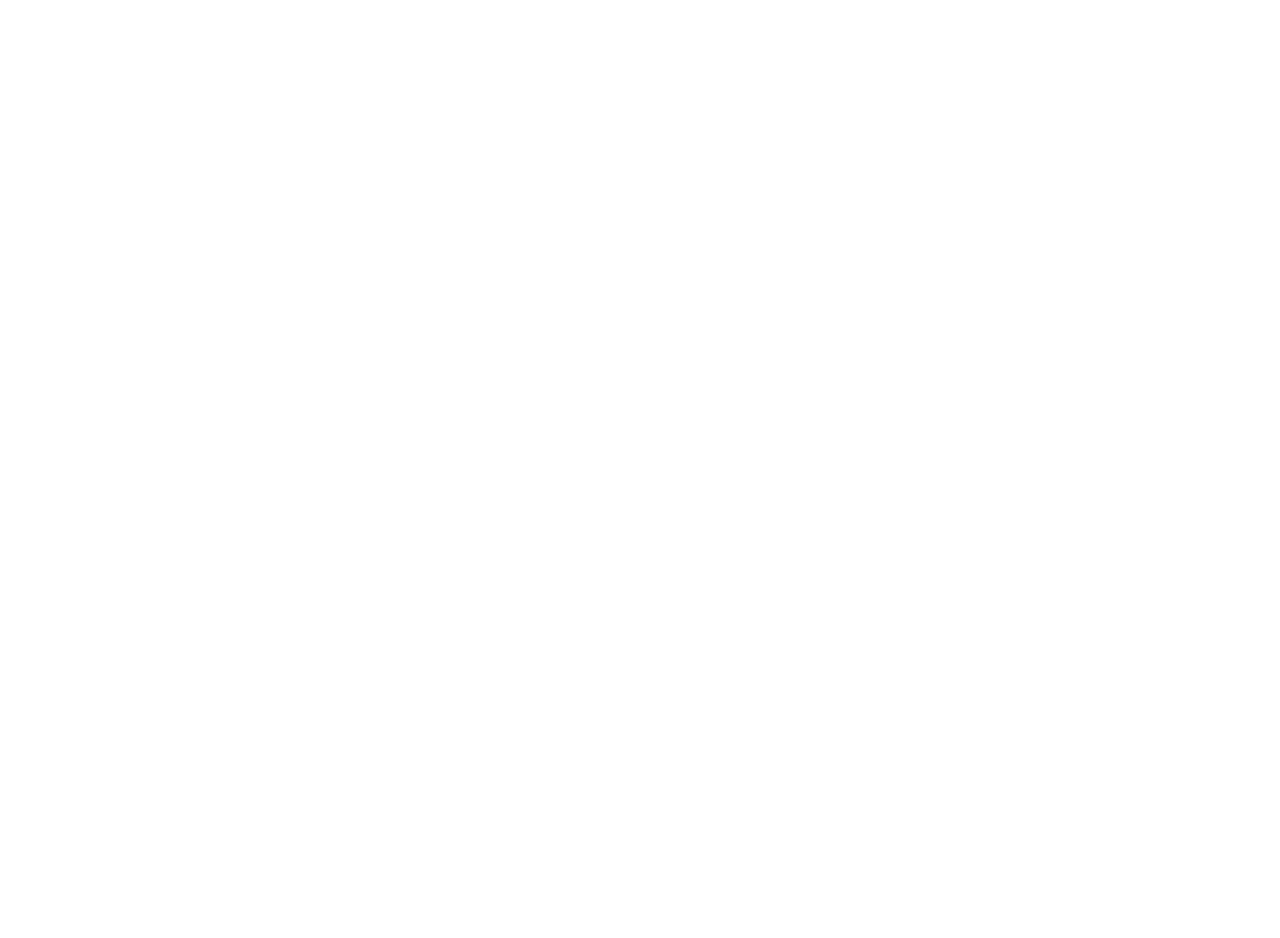
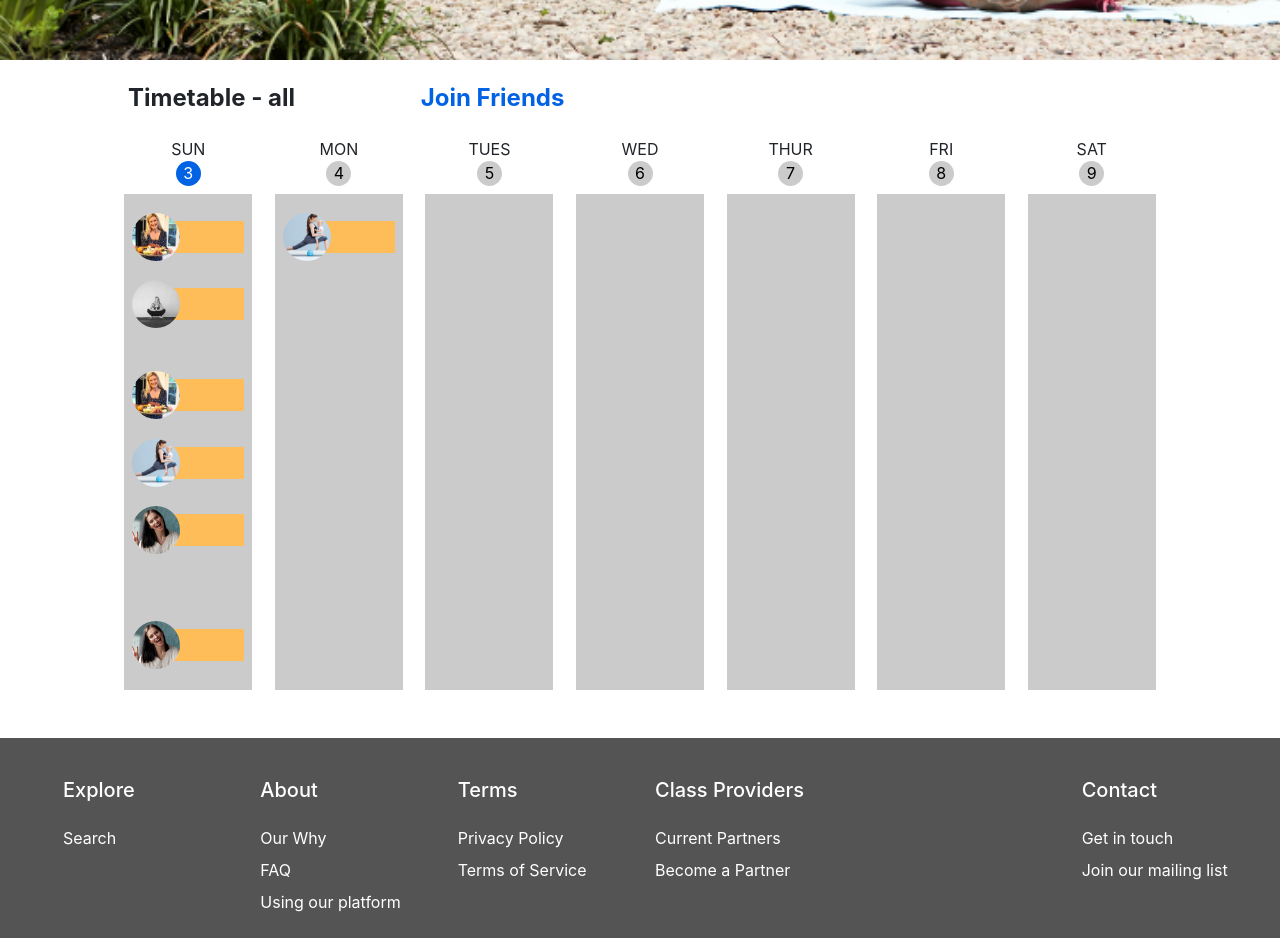
Before and after one commit to rtan265/Learn-From-A-Kiwi, a React (Create React App) app: page /exploretimetable in a window 1280 px wide. Shown: the part 460-1398 px from the top of the page. Before the commit the page ends 800 px from the top, so only its background shows below. Built offline with nearby package versions, Linux system fonts and the light colour scheme.

Commit message:
added explore timetables page, changed style for jumbotron text

```diff
--- a/src/components/explore/Explore.js
+++ /dev/null
@@ -1,11 +0,0 @@
-import React from 'react';
-
-class Explore extends React.Component {
-  render() {
-    return (
-        <h1>Explore</h1>
-    );
-  }
-}
-
-export default Explore;
--- /dev/null
+++ b/src/components/exploreTimetable/ExploreTimetable.css
@@ -0,0 +1,62 @@
+.activeDot {
+    height: 25px;
+    width: 25px;
+    background-color: #0162e4;
+    border-radius: 50%;
+    display: inline-block;
+    color: #ffffff;
+}
+
+
+.dot {
+    height: 25px;
+    width: 25px;
+    background-color: #cccbcb;
+    border-radius: 50%;
+    display: inline-block;
+    color: #000000;
+}
+
+.timetableBox {
+    width: 80%;
+    margin: auto;
+}
+
+.timetableBar {
+    background-color: #cccbcb;
+    width: 8em;
+    height: 31em;
+    margin: 0.5em auto 3em auto !important;
+}
+
+.circleImg {
+    width: 3em;
+    height: 3em;
+    border-radius: 50%;
+    float: left;
+    position: relative;
+    margin: -0.5em 1em 0.5em -0.5em;
+    object-fit: cover;
+}
+
+.rectangle {
+    background-color: #ffbd59;
+    height: 2em;
+    width: 6.5em;
+    margin: 1.2em 1em 0.5em 0em;
+}
+
+.pad {
+    padding: 0.5em 0.5em 0em 1em;
+}
+
+.padCols {
+    padding-left: 0em !important;
+    padding-right: 0em !important;
+}
+
+.jumbotext{
+    line-height: 8 !important;
+    font-size: 3em !important;
+    font-weight: 500 !important;
+}
--- /dev/null
+++ b/src/components/exploreTimetable/ExploreTimetable.js
@@ -0,0 +1,92 @@
+import React from 'react';
+import { Container, Jumbotron, Button, Row, Col } from 'reactstrap';
+import { Link } from 'react-router-dom';
+
+import JumbotronImg from '../../images/exploreTimetableJumbotron.png';
+import Janine from '../../images/janine.jpg';
+import Taryn from '../../images/taryn.jpg';
+import MariaDeclan from '../../images/mariaDeclan.jpg';
+import CassieBen from '../../images/cassieBen.jpg';
+import Esther from '../../images/esther.jpg';
+
+import './ExploreTimetable.css';
+
+import Footer from '../footer/Footer';
+
+class ExploreTimetable extends React.Component {
+  render() {
+    return (
+      <div>
+        <Jumbotron style={{ backgroundImage: `url(${JumbotronImg})`, backgroundSize: 'cover', height: "28em" }} fluid>
+          <h1 className="display-3 jumbotext">Explore Timetable</h1>
+        </Jumbotron>
+
+        <div className="timetableBox">
+          <h1 style={{paddingTop: "1em"}} >Timetable - all <span style={{paddingLeft: "5em", color: "#0162e4"}}>Join Friends</span></h1>
+
+          <Row style={{paddingTop: "1em"}}>
+            <Col className="padCols">
+              SUN <br />
+              <span className="activeDot">3</span>
+              <div className="timetableBar">
+                <div className="pad"><div className="rectangle"><img src={ Janine } className="circleImg"/></div></div>
+                <div className="pad"><div className="rectangle"><img src={ Taryn } className="circleImg"/></div></div>
+                <br />
+                <div className="pad"><div className="rectangle"><img src={ Janine } className="circleImg"/></div></div>
+                <div className="pad"><div className="rectangle"><img src={ MariaDeclan } className="circleImg"/></div></div>
+                <div className="pad"><div className="rectangle"><img src={ Esther } className="circleImg"/></div></div>
+                <br /><br />
+                <div className="pad"><div className="rectangle"><img src={ Esther } className="circleImg"/></div></div>
+              </div>
+            </Col>
+            <Col className="padCols">
+              MON <br />
+              <span className="dot">4</span>
+              <div className="timetableBar">
+              <div className="pad"><div className="rectangle"><img src={ MariaDeclan } className="circleImg"/></div></div>
+              </div>
+            </Col>
+            <Col className="padCols">
+              TUES <br />
+              <span className="dot">5</span>
+              <div className="timetableBar">
+
+              </div>
+            </Col>
+            <Col className="padCols">
+              WED <br />
+              <span className="dot">6</span>
+              <div className="timetableBar">
+
+              </div>
+            </Col>
+            <Col className="padCols">
+              THUR <br />
+              <span className="dot">7</span>
+              <div className="timetableBar">
+
+              </div>
+            </Col>
+            <Col className="padCols">
+              FRI <br />
+              <span className="dot">8</span>
+              <div className="timetableBar">
+
+              </div>
+            </Col>
+            <Col className="padCols">
+              SAT <br />
+              <span className="dot">9</span>
+                <div className="timetableBar">
+              </div>
+            </Col>
+          </Row>
+        </div>
+      <Footer />
+      </div>
+
+    );
+  }
+}
+
+export default ExploreTimetable;
--- a/src/components/instructorGrid/InstructorGrid.js
+++ b/src/components/instructorGrid/InstructorGrid.js
@@ -4,14 +4,15 @@
 import JumbotronImg from '../../images/instructorJumbotron.jpg';
 
 import Cards from '../cards/Cards';
-import SubjectBar from '../subjectBar/SubjectBar'
+import SubjectBar from '../subjectBar/SubjectBar';
+
 class InstructorGrid extends React.Component {
 
   render() {
     return (
         <div>
             <Jumbotron style={{ backgroundImage: `url(${JumbotronImg})`, backgroundSize: 'cover', height: "28em" }} fluid>
-              <h1 className="display-3">Instructors</h1>
+              <h1 className="display-3 jumbotext">Instructors</h1>
             </Jumbotron>
             <Row style={{paddingTop: "2em"}}>
                 <Col xs="2" className="mobileHide"><SubjectBar /></Col>
--- a/src/components/navigation/Navigation.js
+++ b/src/components/navigation/Navigation.js
@@ -7,7 +7,7 @@
 import brand from '../../images/brand.png';
 
 const links = [
-  { link: "/explore", text:"Explore Timetables" },
+  { link: "/exploretimetable", text:"Explore Timetable" },
   { link: "/instructors", text:"Instructors" },
   { link: "/signin", text:"Sign in" }
 ];
--- a/src/components/routes/Routes.js
+++ b/src/components/routes/Routes.js
@@ -1,7 +1,7 @@
 import React from 'react';
 import { Route, Switch, Link } from 'react-router-dom';
 import LandingPage from '../landingPage/LandingPage';
-import Explore from '../explore/Explore';
+import ExploreTimetable from '../exploreTimetable/ExploreTimetable';
 import Instructors from '../instructorGrid/InstructorGrid';
 import SignIn from '../signIn/SignIn';
 import InProgress from '../inProgress/InProgress';
@@ -12,7 +12,7 @@
         return (
             <Switch>
                 <Route path="/" component={ LandingPage } exact/>
-                <Route path="/explore" component={ Explore } exact/>
+                <Route path="/exploretimetable" component={ ExploreTimetable } exact/>
                 <Route path="/instructors" component={ Instructors } exact/>
                 <Route path="/signin" component={ SignIn } exact/>
                 <Route path="/instructorAdditionalInfo" component = { InstructorAdditionalInfo } exact/>
```
Also changed, not shown: src/images/exploreTimetableJumbotron.png (added).
